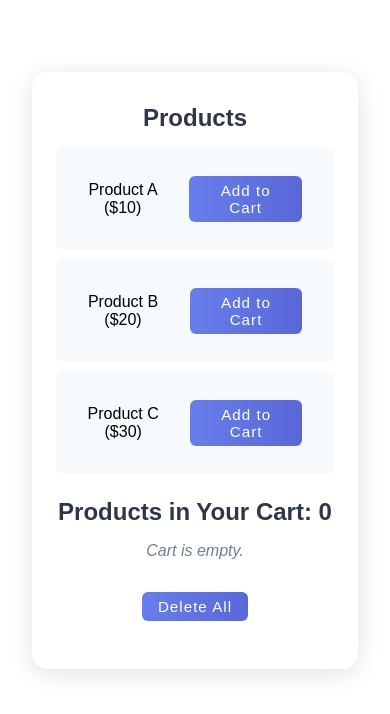
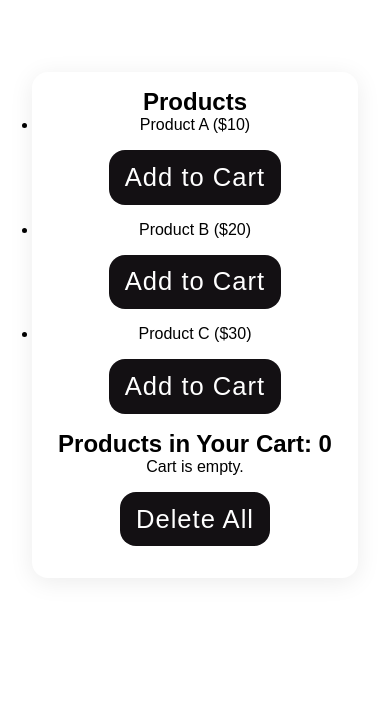
Before and after one commit to miminthikhaff/ViteReactHooks, a React (Vite) app: page / in a window 390 px wide. Shown: the top 714 px of the page. Built offline with nearby package versions, Linux system fonts and the light colour scheme.

Commit message:
style: enhance Cart component styles for improved layout and responsiveness

```diff
--- a/src/components/state/Cart.css
+++ b/src/components/state/Cart.css
@@ -1,54 +1,112 @@
 .cart-container {
-    max-width: 400px;
-    margin: 40px auto;
-    background: #fff;
-    border-radius: 16px;
-    box-shadow: 0 4px 24px rgba(0,0,0,0.12);
-    padding: 32px 24px;
-    font-family: 'Segoe UI', Arial, sans-serif;
+  max-width: 400px;
+  margin: 40px auto;
+  padding: 24px 32px;
+  background: #fff;
+  border-radius: 16px;
+  box-shadow: 0 4px 24px rgba(0, 0, 0, 0.08);
+  font-family: "Segoe UI", Arial, sans-serif;
 }
 
-h2 {
-    color: #2d3748;
-    margin-bottom: 16px;
-    font-weight: 600;
+.cart-title {
+  font-size: 2rem;
+  color: #2d3748;
+  margin-bottom: 24px;
+  text-align: center;
+  letter-spacing: 1px;
 }
 
-ul {
-    list-style: none;
-    padding: 0;
-    margin-bottom: 24px;
+.cart-product {
+  display: flex;
+  justify-content: space-between;
+  align-items: center;
+  background: #f7fafc;
+  padding: 12px 16px;
+  margin-bottom: 12px;
+  border-radius: 8px;
+  transition: box-shadow 0.2s;
 }
 
-li {
-    display: flex;
-    align-items: center;
-    justify-content: space-between;
-    background: #f7fafc;
-    margin-bottom: 10px;
-    padding: 12px 16px;
-    border-radius: 8px;
-    font-size: 1rem;
+.cart-product:hover {
+  box-shadow: 0 2px 8px rgba(0, 0, 0, 0.06);
 }
 
-button {
-    background: linear-gradient(90deg, #667eea 0%, #5a67d8 100%);
+.cart-product-name {
+  font-weight: 500;
+  color: #22223b;
+}
+
+.cart-product-price {
+  color: #4f8a8b;
+  margin-left: 12px;
+  font-weight: 400;
+}
+
+.cart-delete-btn,
+.cart-delete-all-btn {
+  background: #e63946;
+  color: #fff;
+  border: none;
+  padding: 6px 16px;
+  border-radius: 6px;
+  cursor: pointer;
+  font-size: 1rem;
+  margin-left: 12px;
+  transition: background 0.2s;
+}
+
+.cart-delete-btn:hover,
+.cart-delete-all-btn:hover {
+  background: #b71c1c;
+}
+
+.cart-delete-all-btn {
+  width: 100%;
+  margin-top: 20px;
+  padding: 10px 0;
+  font-weight: bold;
+  font-size: 1.1rem;
+  letter-spacing: 1px;
+}
+
+.cart-reset-btn {
+    width: 100%;
+    background: #222;
     color: #fff;
+    margin-top: 12px;
+    padding: 10px 0;
     border: none;
     border-radius: 6px;
-    padding: 6px 16px;
-    font-size: 0.95rem;
     cursor: pointer;
-    transition: background 0.2s, transform 0.2s;
+    font-size: 1.1rem;
+    font-weight: bold;
+    letter-spacing: 1px;
+    transition: background 0.2s;
 }
 
-button:hover {
-    background: linear-gradient(90deg, #5a67d8 0%, #434190 100%);
-    transform: translateY(-2px) scale(1.05);
+.cart-reset-btn:hover {
+    background: #444;
 }
 
-p {
-    color: #718096;
-    font-style: italic;
-    margin: 16px 0;
+.cart-empty {
+  text-align: center;
+  color: #b0b0b0;
+  font-size: 1.1rem;
+  margin: 32px 0;
 }
+
+.cart-header {
+  display: flex;
+  justify-content: space-between;
+  align-items: center;
+  margin-bottom: 24px;
+}
+
+@media (max-width: 500px) {
+  .cart-container {
+    padding: 16px 6px;
+  }
+  .cart-title {
+    font-size: 1.3rem;
+  }
+}
```
